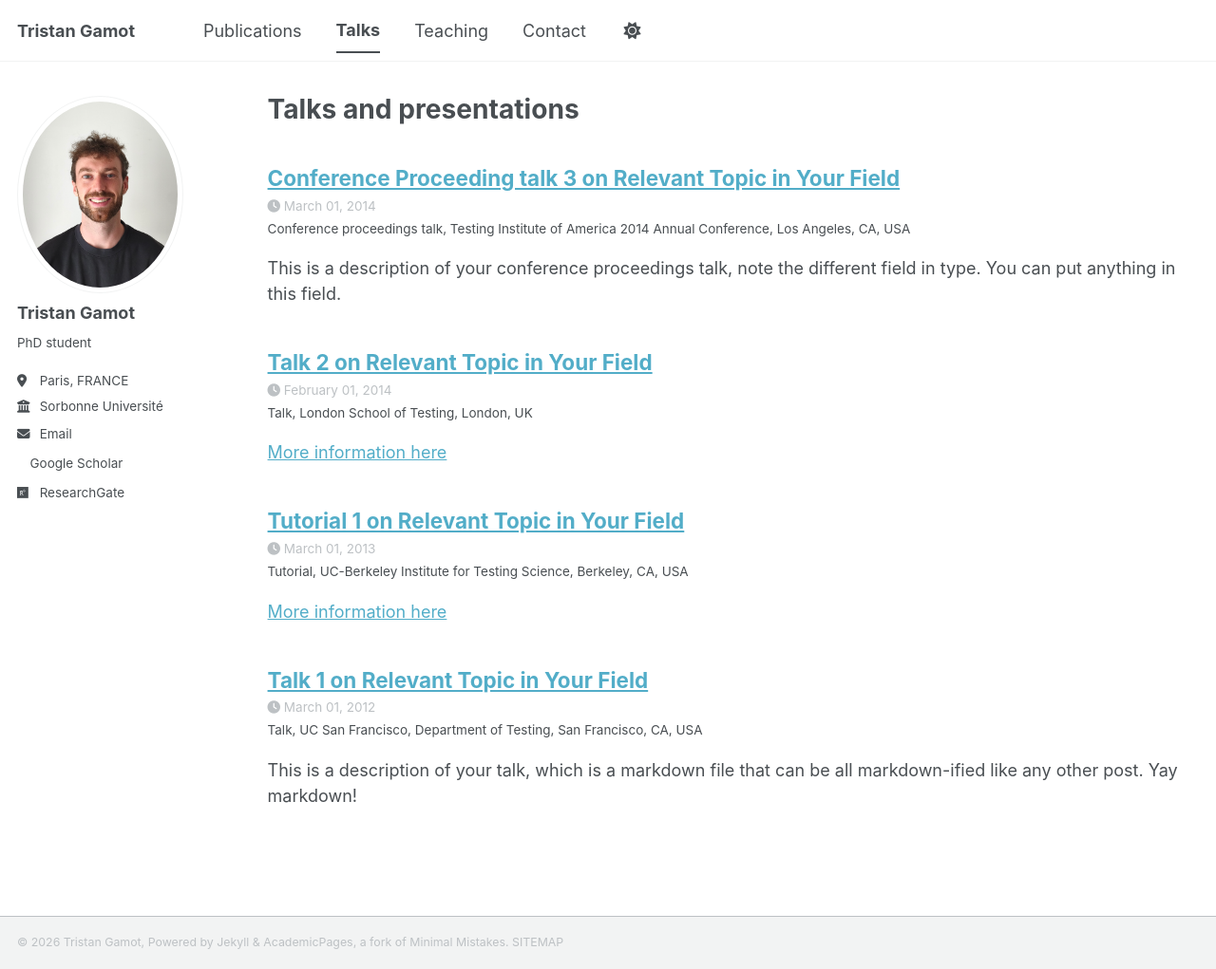
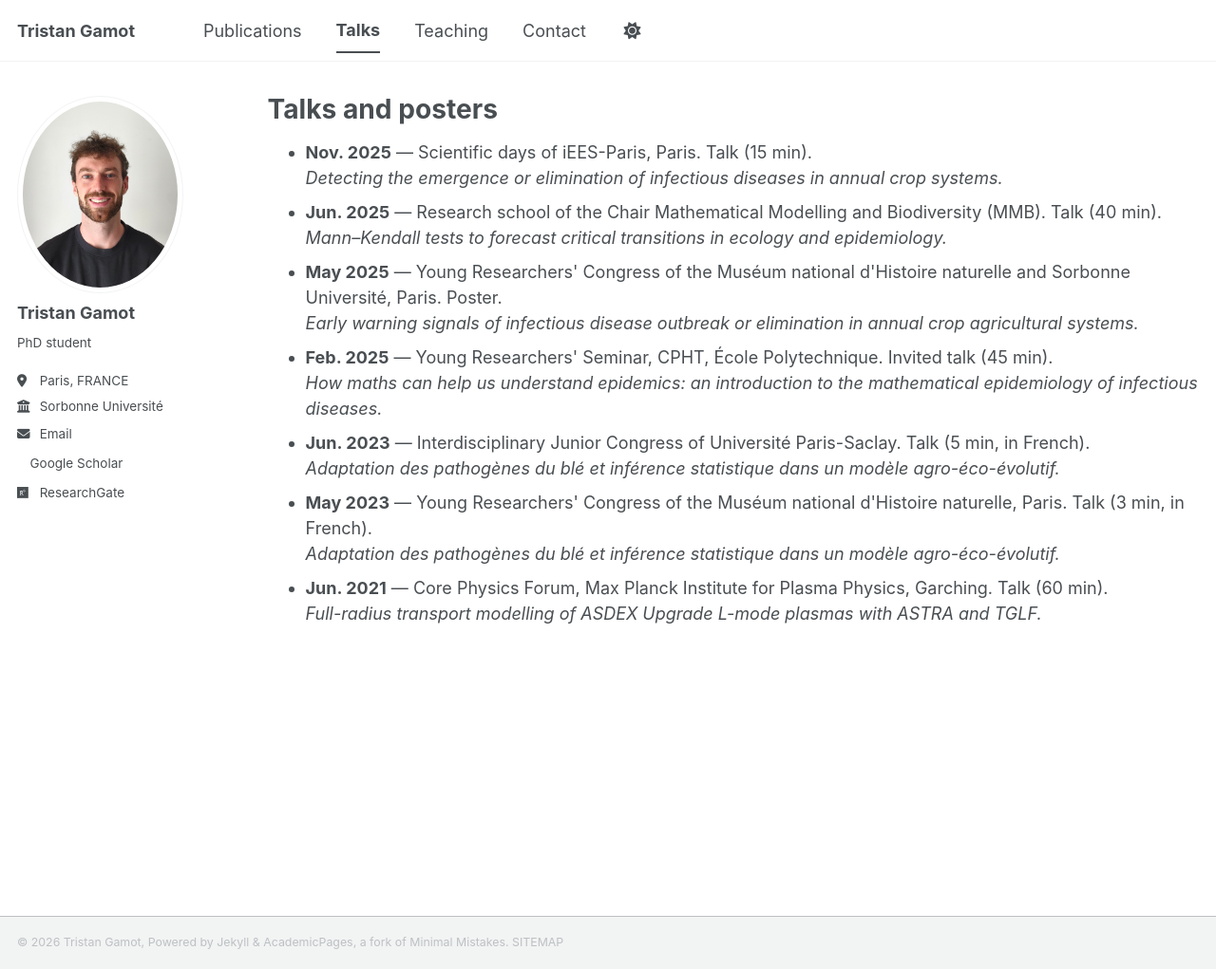
Before and after one commit to tgamot/tgamot.github.io, a Jekyll site: the page built from _pages/talks.html, in a window 1280 px wide and 1021 px high. Shown: the whole window at 95% size. Built offline with Jekyll 4.4.1, drawn with Linux system fonts in a browser that asks for light colours; a style sheet for code colours, icons or effects is not loaded.

Commit message:
Update talks.html

```diff
--- a/_pages/talks.html
+++ b/_pages/talks.html
@@ -1,16 +1,39 @@
 ---
 layout: archive
-title: "Talks and presentations"
+title: "Talks and posters"
 permalink: /talks/
 author_profile: true
 ---
 
-{% if site.talkmap_link == true %}
-
-<p style="text-decoration:underline;"><a href="/talkmap.html">See a map of all the places I've given a talk!</a></p>
-
-{% endif %}
-
-{% for post in site.talks reversed %}
-  {% include archive-single-talk.html %}
-{% endfor %}
+<section id="talks">
+  <ul class="talk-list">
+    <li>
+      <strong>Nov. 2025</strong> — Scientific days of iEES-Paris, Paris. Talk (15 min).<br>
+      <em>Detecting the emergence or elimination of infectious diseases in annual crop systems.</em>
+    </li>
+    <li>
+      <strong>Jun. 2025</strong> — Research school of the Chair Mathematical Modelling and Biodiversity (MMB). Talk (40 min).<br>
+      <em>Mann–Kendall tests to forecast critical transitions in ecology and epidemiology.</em>
+    </li>
+    <li>
+      <strong>May 2025</strong> — Young Researchers' Congress of the Muséum national d'Histoire naturelle and Sorbonne Université, Paris. Poster.<br>
+      <em>Early warning signals of infectious disease outbreak or elimination in annual crop agricultural systems.</em>
+    </li>
+    <li>
+      <strong>Feb. 2025</strong> — Young Researchers' Seminar, CPHT, École Polytechnique. Invited talk (45 min).<br>
+      <em>How maths can help us understand epidemics: an introduction to the mathematical epidemiology of infectious diseases.</em>
+    </li>
+    <li>
+      <strong>Jun. 2023</strong> — Interdisciplinary Junior Congress of Université Paris-Saclay. Talk (5 min, in French).<br>
+      <em>Adaptation des pathogènes du blé et inférence statistique dans un modèle agro-éco-évolutif.</em>
+    </li>
+    <li>
+      <strong>May 2023</strong> — Young Researchers' Congress of the Muséum national d'Histoire naturelle, Paris. Talk (3 min, in French).<br>
+      <em>Adaptation des pathogènes du blé et inférence statistique dans un modèle agro-éco-évolutif.</em>
+    </li>
+    <li>
+      <strong>Jun. 2021</strong> — Core Physics Forum, Max Planck Institute for Plasma Physics, Garching. Talk (60 min).<br>
+      <em>Full-radius transport modelling of ASDEX Upgrade L-mode plasmas with ASTRA and TGLF.</em>
+    </li>
+  </ul>
+</section>
```
